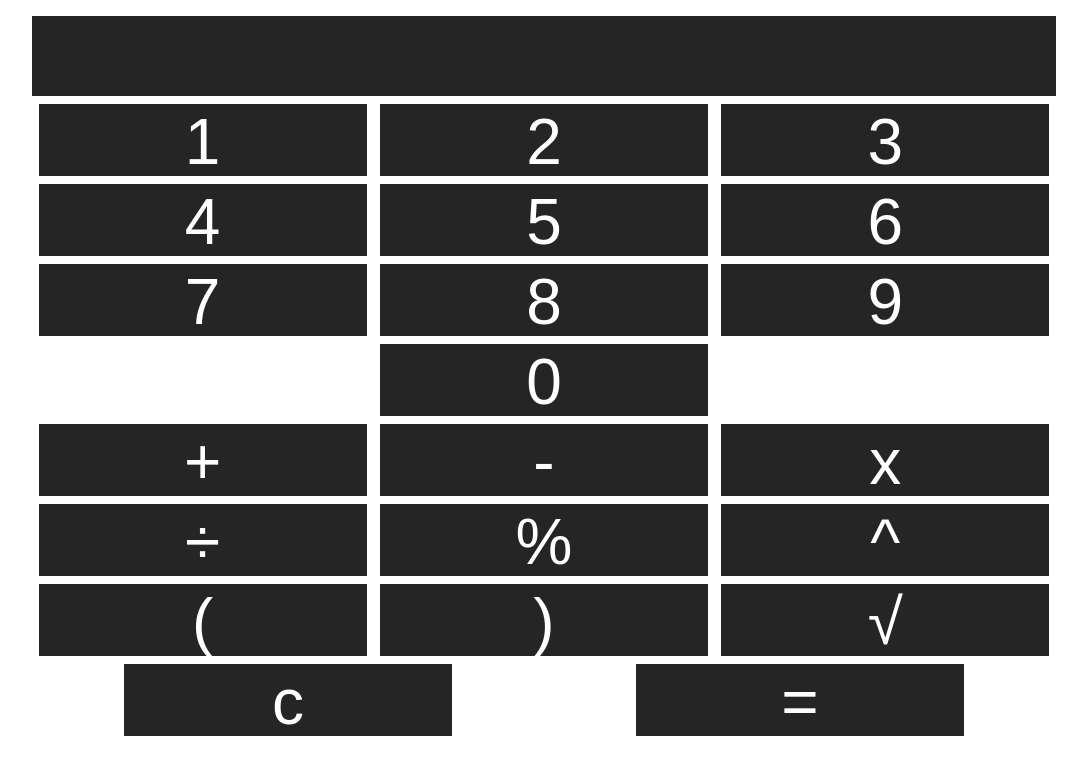
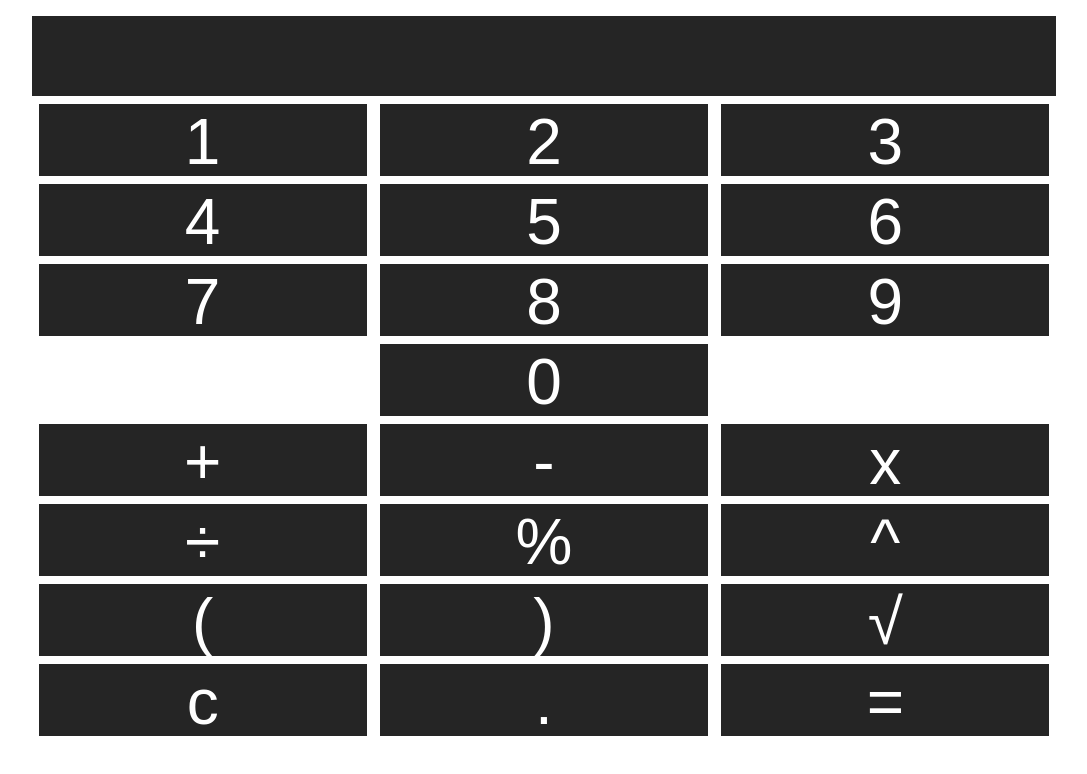
Before and after one commit to iamzr/js-calculator, a plain HTML site: page index.html in a window 1280 px wide. Shown: the whole page, without its empty margins (96-1183 px from the left). Drawn offline with Linux system fonts and the light colour scheme.

Commit message:
Added decimal point

```diff
--- a/index.html
+++ b/index.html
@@ -74,6 +74,7 @@
           √
         </button>
         <button type="button" id="CLEAR" onclick="Clear()">c</button>
+        <button type="button" id="." onclick="myFunction(this.id)">.</button>
         <button type="button" id="ANS" onclick="compute()">=</button>
       </div>
     </div>
```
